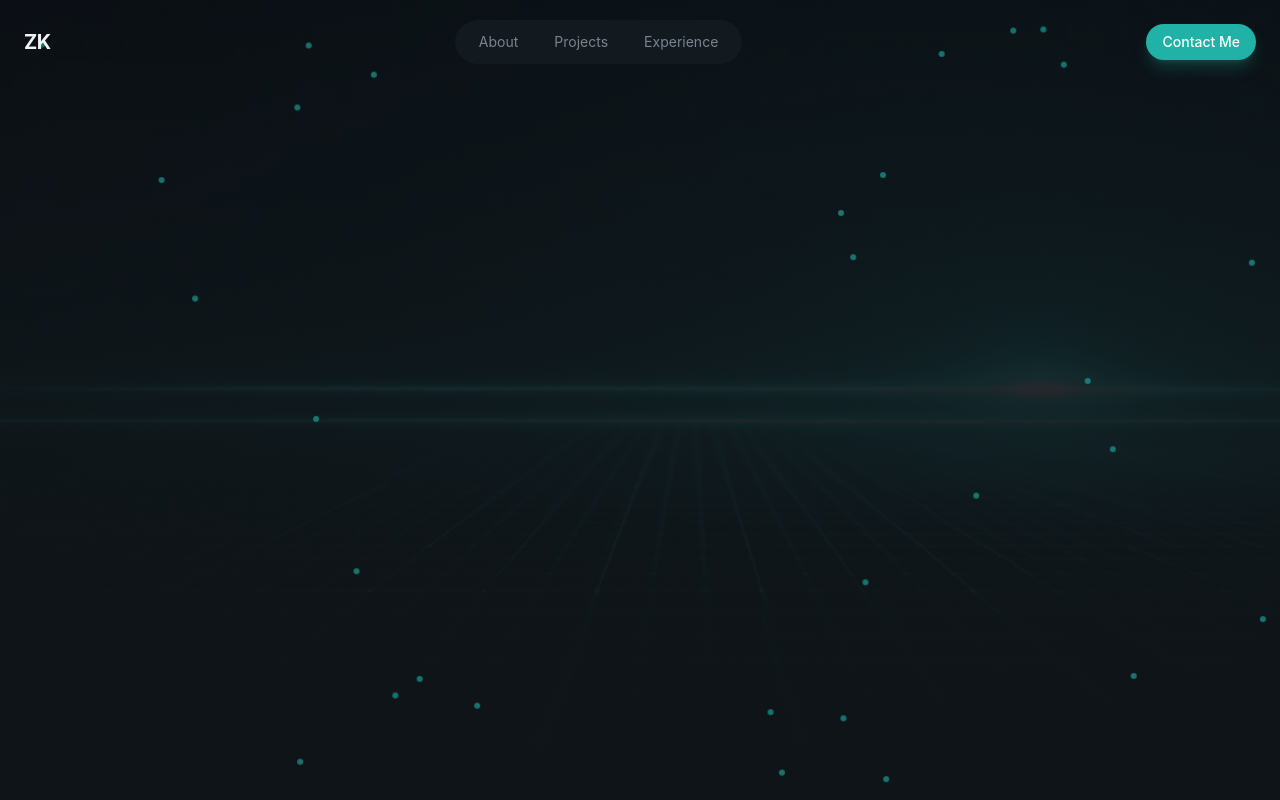
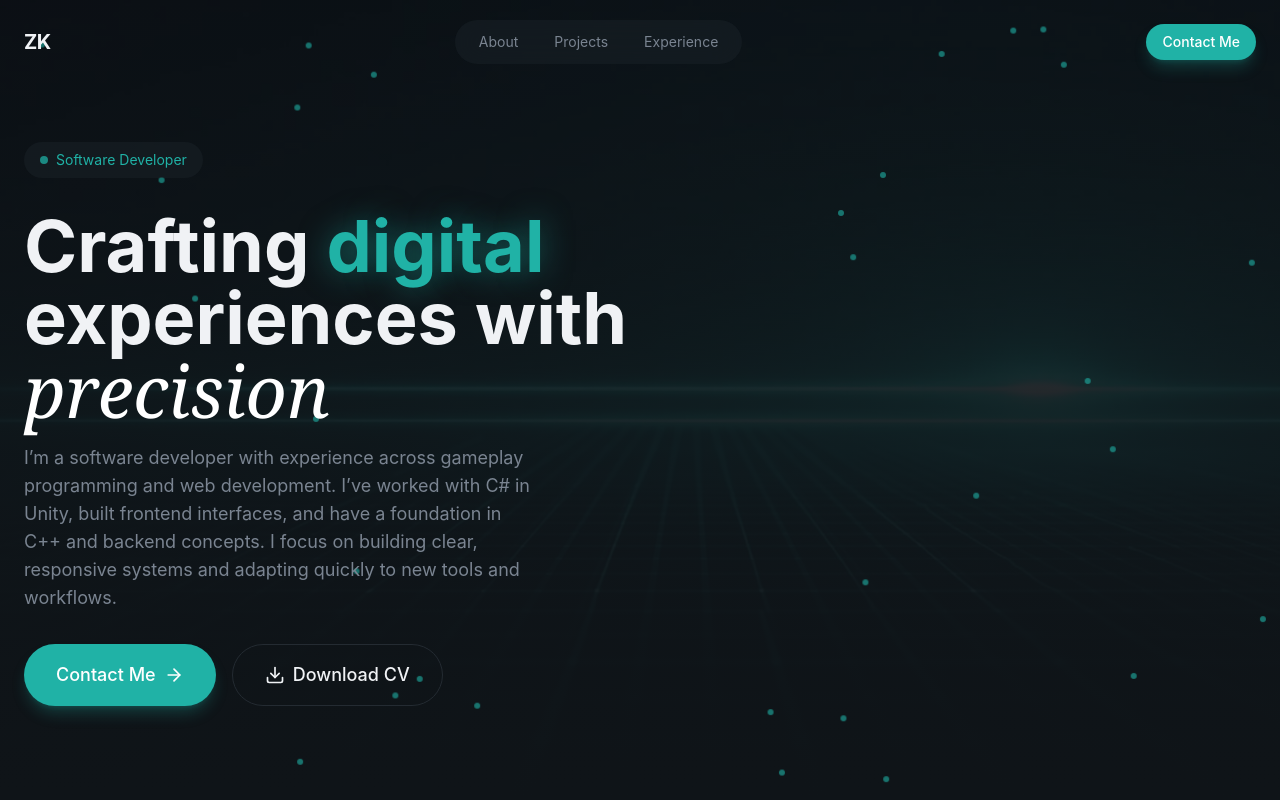
Before and after one commit to ZiKoundou/Portfolio-Website, a React (Vite) app in the folder portfolio-website/: page / in a window 1280 px wide. Built offline with nearby package versions, Linux system fonts and the light colour scheme.

Commit message:
added animated button and download

```diff
--- /dev/null
+++ b/portfolio-website/src/components/AnimatedBorderButton.jsx
@@ -0,0 +1,38 @@
+import { Download } from "lucide-react"
+export const AnimatedBorderButton = () =>{
+    return(
+
+            <button  className="relative bg-transparent border border-border
+                text-foreground hover:border-primary/50 transition-all
+                duration-1000 focus:outline-none focus-visible:ring-2
+                focus-visible:ring-primary focus-visible:ring-offset-2
+                disabled:opacity-50 disabled:cursor-not-allowed group
+                px-8 py-4 text-lg font-medium rounded-full overflow-visible
+                animated-border">
+                {/* Animated SVG Border */}
+                <svg
+                    className="absolute left-0 top-0 w-full h-full pointer-events-none download-cv-border"
+                    viewBox="0 0 200 60"
+                    preserveAspectRatio="none"
+                    style={{ overflow: "visible" }}
+                >
+                    <path
+                    d="M 30,1 A 29,29 0 0 0 1,30 L 1,30 A 29,29 0 0 0 30,59 L 170,59 A 29,29 0 0 0 199,30 L 199,30 A 29,29 0 0 0 170,1 Z"
+                    fill="none"
+                    stroke="var(--color-primary)"
+                    strokeWidth="2"
+                    strokeDasharray="400 550"
+                    strokeDashoffset="400"
+                    strokeLinecap="round"
+                    strokeLinejoin="round"
+                    className="animated-border-path"
+                    />
+                </svg>
+
+                <span className="relative z-10 flex justify-center items-center gap-2" >
+                    <Download className="w-5 h-5"/>
+                    Download CV
+                </span>
+            </button>
+    )
+};
--- a/portfolio-website/src/index.css
+++ b/portfolio-website/src/index.css
@@ -48,6 +48,11 @@
         border: 1px solid color-mix(in srgp, var(--color-border) 60%, transparent);
 
     }
+    .glow-text{
+        /* why 3 values/variables */
+        text-shadow: 0 0 30px
+            color-mix(in srgb, var(--color-primary) 50%, transparent);
+    }
 }
 
 @layer utilities {
@@ -80,7 +85,56 @@
             transform: translate(30px,10px);
         }
     }
+
+    @keyframes animated-border{
+        0%{
+            stroke-dashoffset: 400;
+        }
+        100%{
+            stroke-dashoffset: -550;
+        }
+    }
+
     .animate-fade-in{
         animation: fade-in 0.6s ease-out both;
     }
+
+    .animation-delay-100{
+        animation-delay: 100ms;
+    }
+
+
+    .animation-delay-200{
+        animation-delay: 200ms;
+    }
+
+
+    .animation-delay-300{
+        animation-delay: 300ms;
+    }
+
+
+    .animation-delay-400{
+        animation-delay: 400ms;
+    }
+
+
+    .animation-delay-500{
+        animation-delay: 500ms;
+    }
+
+
+    .animation-delay-600{
+        animation-delay: 600ms;
+    }
+
+    .animated-border:hover{
+        background-color: color-mix(in srgb, #26c4b8 15%, transparent);
+        backdrop-filter: blur(16px);
+        box-shadow: 0 0 20px color-mix(in srgb, #26c4b8 20%, transparent);
+    }
+
+    .group:hover .animated-border-path{
+        animation: animated-border 1.5s linear infinite;
+    }
 }
--- a/portfolio-website/src/sections/Hero.jsx
+++ b/portfolio-website/src/sections/Hero.jsx
@@ -1,3 +1,7 @@
+import { Button } from "@/components/Button.jsx"
+import { ArrowRight } from "lucide-react"
+import { AnimatedBorderButton } from "@/components/AnimatedBorderButton"
+
 export const Hero = () => {
     return (
         <section className="relative min-h-screen flex items-center overflow-hidden">
@@ -17,10 +21,52 @@
                             left: `${Math.random() * 100}%`,
                             top: `${Math.random() * 100}%`,
                             animation: `slow-drift ${15 + Math.random() * 20}s ease-in-out infinite`,
-                            animationDelay: `${Math.random() * 5}s`
+                            animationDelay: `${Math.random() * 5}s`,
                         }}
                     />
                 ))}
+            </div>
+
+            {/* Content */}
+            <div className="container mx-auto px-6 pt-32 pb-20 relative z-10">
+                <div className="grid lg-grid-cols-2 gap-12 items-center">
+                    {/* Left Column -Text Content*/}
+                    <div className="space-y-8">
+                        <div className="animate-fade-in">
+                            <span className="inline-flex items-center gap-2 px-4 py-2 rounded-full glass text-sm text-primary">
+                                <span className= "w-2 h-2 bg-primary rounded-full animate-pulse"/>
+                                    Software Developer
+                            </span>
+                        </div>
+                        {/* Headline */}
+                        <div className="space-y-4">
+                            <h1 className="text-5xl mid:text-6xl lg:text-7xl font-bold animate-fade-in animation-delay-100">
+                                Crafting<span className="text-primary glow-text"> digital</span>
+                                <br/>
+                                    experiences with
+                                <br/>
+                                <span className="font-serif italic font-normal text-white">
+                                    precision
+                                </span>
+                            </h1>
+                            <p className="text-lg text-muted-foreground max-w-lg animate-fade-in animation-delay-200">
+                            I’m a software developer with experience across gameplay programming and web development. I’ve worked with C# in Unity, built frontend interfaces, and have a foundation in C++ and backend concepts. I focus on building clear, responsive systems and adapting quickly to new tools and workflows.
+                            </p>
+                        </div>
+
+                        {/* Call to Action */}
+                        <div className="flex gap-4 flex-wrap animate-fade-in animation-delay-300">
+                            <Button size="lg">
+                                Contact Me <ArrowRight className="w-5 h-5"/>
+                            </Button>
+                            <AnimatedBorderButton/>
+                        </div>
+
+
+                    </div>
+                    {/* Right column */}
+
+                </div>
             </div>
         </section>
 
```
